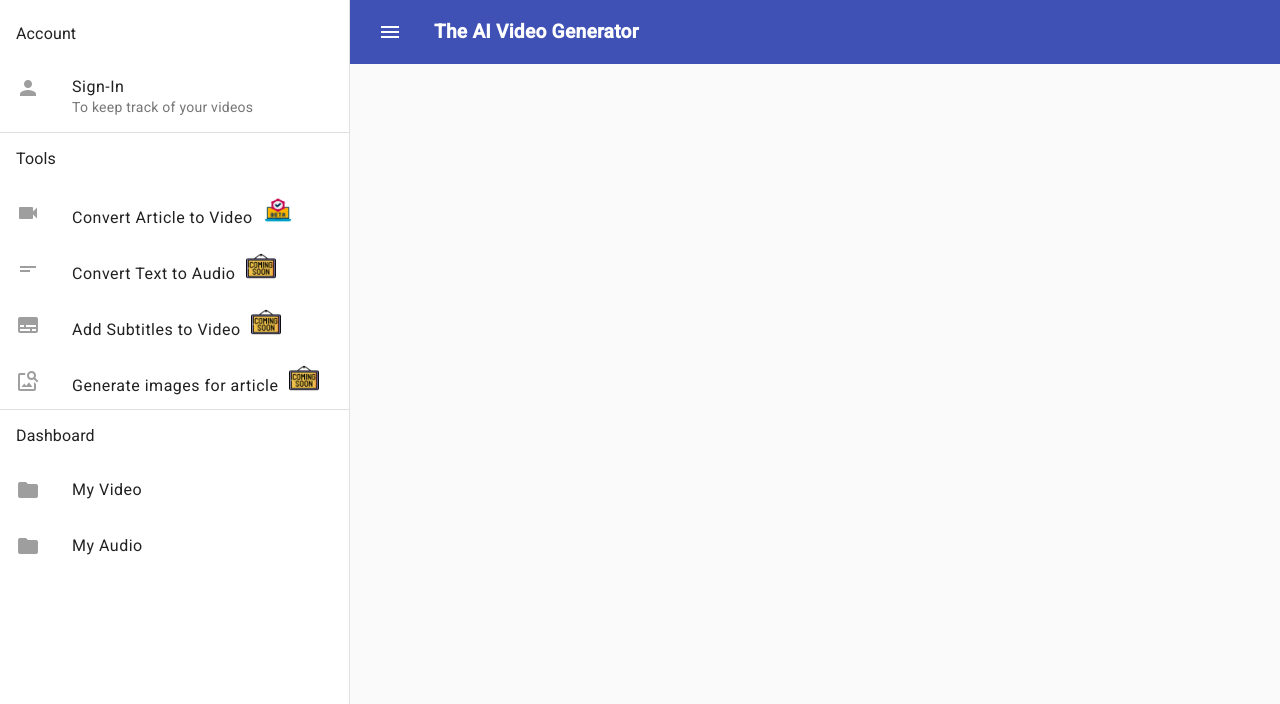
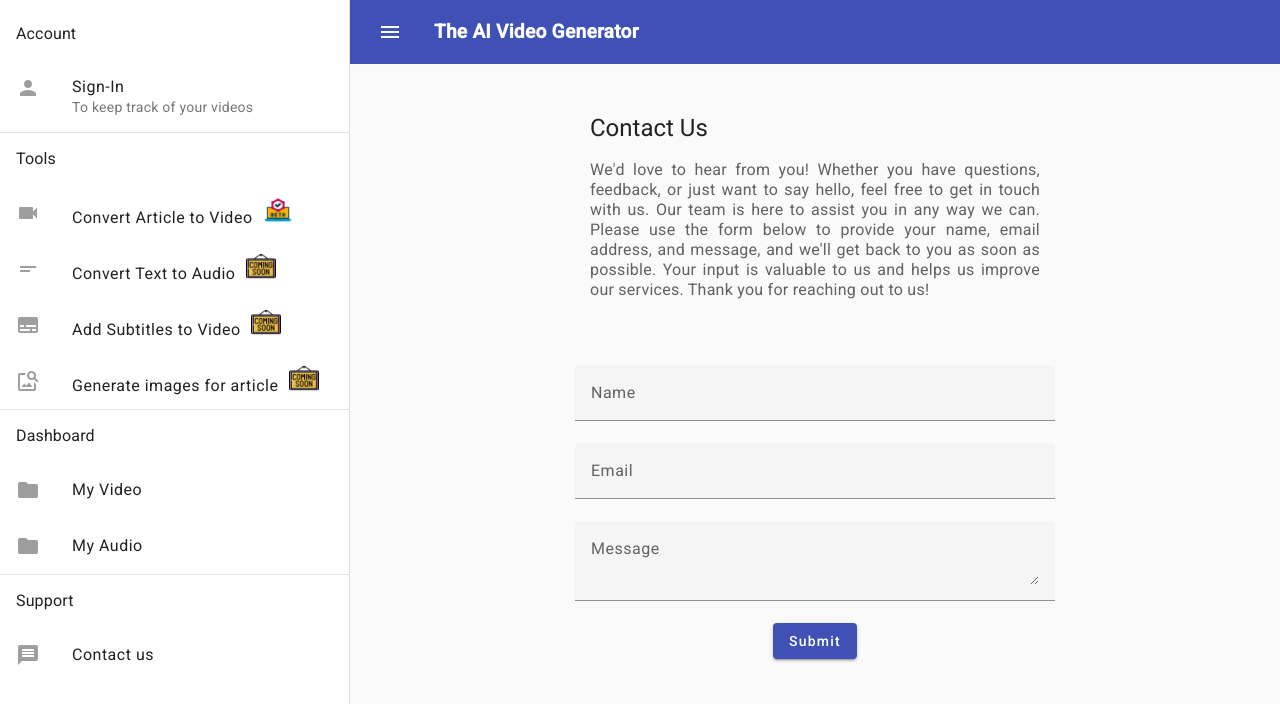
Before and after one commit to aditya-trivedi/aivg-dashboard, an Angular app: page /contact in a window 1280 px wide. Before the commit this address led to /. Shown: the top 704 px of the page. Built offline with nearby package versions, Linux system fonts and the light colour scheme.

Commit message:
Added Contact us page

```diff
--- a/src/app/app-routing.module.ts
+++ b/src/app/app-routing.module.ts
@@ -3,11 +3,13 @@ import { RouterModule, Routes } from '@angular/router';
 import { LoginComponent } from './components/login/login.component';
 import { ArticleToVideoComponent } from './components/article-to-video/article-to-video.component';
 import { MyVideosComponent } from './my-videos/my-videos.component';
+import { ContactUsComponent } from './components/contact-us/contact-us.component';
 
 const routes: Routes = [
   { path : 'login', component: LoginComponent },
   { path : 'article-to-video' , component : ArticleToVideoComponent},
-  { path : 'my-videos', component : MyVideosComponent}
+  { path : 'my-videos', component : MyVideosComponent},
+  { path : 'contact', component : ContactUsComponent}
 ];
 
 @NgModule({
--- a/src/app/app.component.html
+++ b/src/app/app.component.html
@@ -42,6 +42,15 @@
         <span>My Audio</span>
       </mat-list-item>
 
+      <mat-divider></mat-divider>
+
+      <div mat-subheader>Support</div>
+      <mat-list-item routerLink="/contact">
+        <mat-icon matListItemIcon>message</mat-icon>
+        <span>Contact us</span>
+      </mat-list-item>
+
+
     </mat-list>
 
   </mat-sidenav>
--- a/src/app/app.module.ts
+++ b/src/app/app.module.ts
@@ -32,6 +32,7 @@ import { MyVideosComponent } from './my-videos/my-videos.component'
 import { MatProgressBarModule } from '@angular/material/progress-bar';
 import { CommonModule } from '@angular/common';
 import { DatePipe } from '@angular/common';
+import { ContactUsComponent } from './components/contact-us/contact-us.component';
 
 
 @NgModule({
@@ -40,7 +41,8 @@ import { DatePipe } from '@angular/common';
     LoginComponent,
     ArticleToVideoComponent,
     MyVideosComponent,
-    PremiumAudioDialog
+    PremiumAudioDialog,
+    ContactUsComponent
   ],
   imports: [
     BrowserModule,
--- /dev/null
+++ b/src/app/components/contact-us/contact-us.component.css
@@ -0,0 +1,23 @@
+.center-container {
+    display: flex;
+    flex-direction: column;
+    align-items: center;
+    justify-content: center;
+    height: 50vh; /* Adjust as needed */
+}
+
+h2 {
+    margin-bottom: 20px;
+}
+
+mat-form-field{
+    width: 100% !important;
+}
+
+form {
+    display: flex;
+    flex-direction: column;
+    align-items: center;
+    justify-content: center;
+    width: 30rem;
+}
--- /dev/null
+++ b/src/app/components/contact-us/contact-us.component.html
@@ -0,0 +1,16 @@
+<h1 style="padding: 3rem 15rem 0rem 15rem;">Contact Us</h1>
+<p style="padding: 0rem 15rem; text-align: justify; font-size: 1rem; color: #616161;">We'd love to hear from you! Whether you have questions, feedback, or just want to say hello, feel free to get in touch with us. Our team is here to assist you in any way we can. Please use the form below to provide your name, email address, and message, and we'll get back to you as soon as possible. Your input is valuable to us and helps us improve our services. Thank you for reaching out to us!</p>
+<div class="center-container">
+    <form [formGroup]="contactForm" (ngSubmit)="onSubmit()">
+        <mat-form-field>
+            <input matInput placeholder="Name" formControlName="name">
+        </mat-form-field>
+        <mat-form-field>
+            <input matInput placeholder="Email" formControlName="email">
+        </mat-form-field>
+        <mat-form-field>
+            <textarea matInput placeholder="Message" formControlName="message"></textarea>
+        </mat-form-field>
+        <button mat-raised-button color="primary" type="submit">Submit</button>
+    </form>
+</div>
--- /dev/null
+++ b/src/app/components/contact-us/contact-us.component.ts
@@ -0,0 +1,31 @@
+import { Component } from '@angular/core';
+import { FormBuilder, FormGroup, Validators } from '@angular/forms';
+import { MatSnackBar } from '@angular/material/snack-bar';
+
+@Component({
+  selector: 'app-contact-us',
+  templateUrl: './contact-us.component.html',
+  styleUrls: ['./contact-us.component.css'],
+})
+export class ContactUsComponent {
+  contactForm: FormGroup;
+
+  constructor(private formBuilder: FormBuilder,  private _snackBar: MatSnackBar) {
+    this.contactForm = this.formBuilder.group({
+      name: ['', Validators.required],
+      email: ['', [Validators.required, Validators.email]],
+      message: ['', Validators.required],
+    });
+  }
+
+  onSubmit() {
+    if (this.contactForm.valid) {
+      // TODO: Send the form data to the server or perform other actions
+      console.log('Form submitted:', this.contactForm.value);
+      this.contactForm.reset()
+      this._snackBar.open("We have received you message. We will get back to you within 24 hours", "Close", {
+        duration : 4000
+      })
+    }
+  }
+}
```
Also changed, not shown: 1 other file (tests, documents, lock files or other folders).
